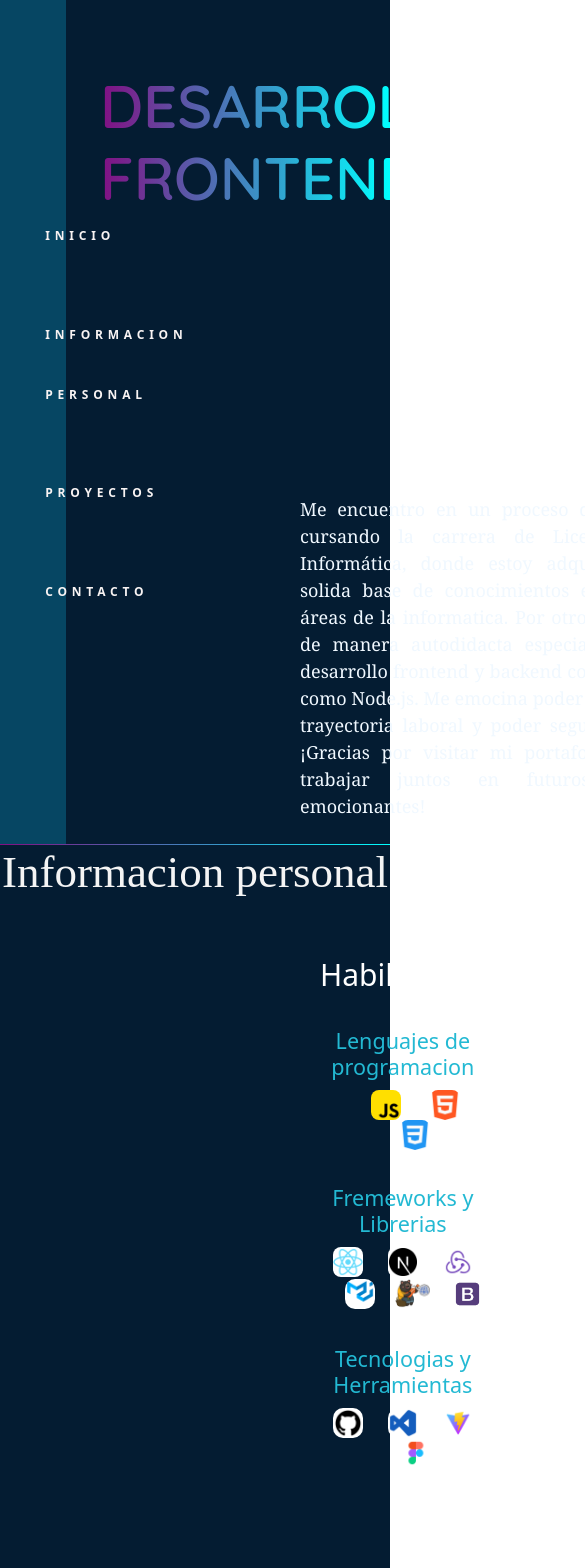
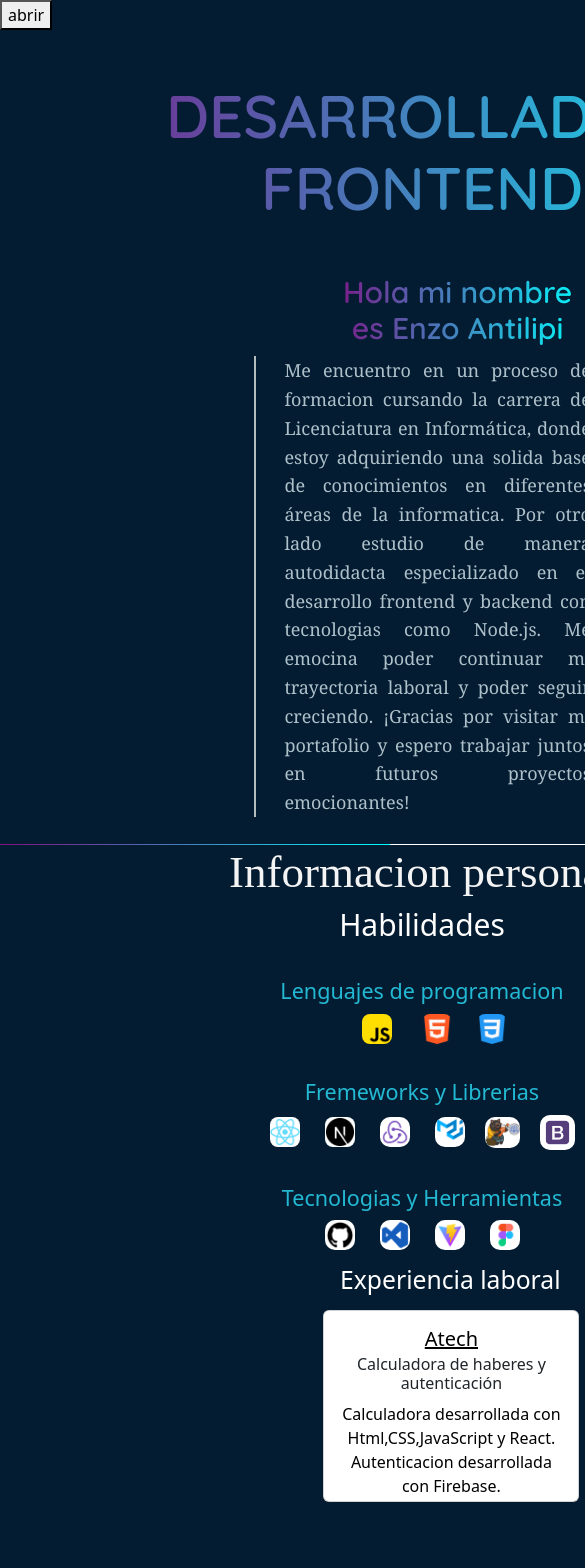
Before and after one commit to enzo1antilipi/portafolio, a React (Vite) app: page / in a window 390 px wide. Shown: the top 1568 px of the page, 585 px wide, since content can reach past the window. Built offline with nearby package versions, Linux system fonts and the light colour scheme.

Commit message:
commit-2

```diff
--- a/index.html
+++ b/index.html
@@ -3,7 +3,10 @@
   <head>
     <meta charset="UTF-8" />
     <!-- <link rel="icon" type="image/svg+xml" href="/vite.svg" /> -->
-    <meta name="viewport" content="width=device-width, initial-scale=1.0" />
+    <meta
+      name="viewport"
+      content="width=device-width, initial-scale=1.0 , user-scalable=yes"
+    />
     <title>Portafolio</title>
   </head>
   <body>
--- a/src/componets/Head.jsx
+++ b/src/componets/Head.jsx
@@ -1,7 +1,6 @@
 import "./styleHead.css";
 import "bootstrap/dist/css/bootstrap.min.css";
 import rick from "../assets/rick.png";
-import imag1 from "../assets/imag1.png";
 import aerolab from "../assets/aerolab.png";
 import js from "../assets/js.png";
 import html from "../assets/html.png";
@@ -20,13 +19,22 @@ import { Footer } from "./Footer";
 import { GrMail } from "react-icons/gr";
 import { ImWhatsapp } from "react-icons/im";
 import { BsLinkedin } from "react-icons/bs";
+import { useState } from "react";
 export const Head = () => {
+  const [navClass, setNavClass] = useState("sidebar");
+  const handleToggleNavClass = () => {
+    setNavClass(navClass === "sidebar" ? "sidebar visible" : "sidebar");
+  };
+
   return (
     <>
       <div className="contenedor">
-        <aside className="sidebar">
+        <aside className={navClass}>
           <nav className="nav">
-            <ul>
+            <ul className="lista">
+              <button className="cerrarmenu" onClick={handleToggleNavClass}>
+                cerrar
+              </button>
               <li className="active">
                 <a href="#inicio" className="menu">
                   Inicio
@@ -52,20 +60,24 @@ export const Head = () => {
         </aside>
       </div>
       <section id="inicio" className="inicio">
+        <button className="abrirmenu" onClick={handleToggleNavClass}>
+          abrir{" "}
+        </button>
         <h1 className="desarrollador1">DESARROLLADOR FRONTEND</h1>
         <div className="presentacion">
-          <h3 className="nombre">Hola mi nombre es</h3>
-          <h3 className="nombre"> Enzo Antilipi</h3>
-          <p className="parrafo">
-            Me encuentro en un proceso de formacion cursando la carrera de
-            Licenciatura en Informática, donde estoy adquiriendo una solida base
-            de conocimientos en diferentes áreas de la informatica. Por otro
-            lado estudio de manera autodidacta especializado en el desarrollo
-            frontend y backend con tecnologias como Node.js. Me emocina poder
-            continuar mi trayectoria laboral y poder seguir creciendo. ¡Gracias
-            por visitar mi portafolio y espero trabajar juntos en futuros
-            proyectos emocionantes!
-          </p>
+          <span className="contenedorparrafo">
+            <h3 className="nombre">Hola mi nombre es Enzo Antilipi</h3>
+            <p className="parrafo">
+              Me encuentro en un proceso de formacion cursando la carrera de
+              Licenciatura en Informática, donde estoy adquiriendo una solida
+              base de conocimientos en diferentes áreas de la informatica. Por
+              otro lado estudio de manera autodidacta especializado en el
+              desarrollo frontend y backend con tecnologias como Node.js. Me
+              emocina poder continuar mi trayectoria laboral y poder seguir
+              creciendo. ¡Gracias por visitar mi portafolio y espero trabajar
+              juntos en futuros proyectos emocionantes!
+            </p>
+          </span>
         </div>
       </section>
       <div className="divider"></div>
@@ -264,7 +276,7 @@ export const Head = () => {
               </div>
             </div>
           </div>
-          {/* hasta el contendor de ambos  */}
+          {/* hasta aca el contendor de ambos  */}
         </div>
       </section>
       <div className="divider"></div>
@@ -358,18 +370,24 @@ export const Head = () => {
           <div className="contenedorcontacto">
             <ul className="listacontacto">
               <li style={{ color: "white" }}>
-                <GrMail /> Email :<a href="">enzoantilipi1@gmail.com</a>
+                <GrMail /> Email{" "}
+                <a href="mailto:enzoantilipi1@gmail.com">
+                  enzoantilipi1@gmail.com
+                </a>
               </li>
 
               <li style={{ color: "white" }}>
-                <ImWhatsapp />
-                WhatsApp
-                <a href="">+54 2945638804</a>
+                <ImWhatsapp /> WhatsApp{" "}
+                <a href="https://wa.link/85q000" target="_blank">
+                  +54 2945638804
+                </a>
               </li>
               <li style={{ color: "white" }}>
-                <BsLinkedin />
-                Linkedin
-                <a href="">
+                <BsLinkedin /> Linkedin{" "}
+                <a
+                  href=" https://www.linkedin.com/in/enzo-antilipi-978097218/"
+                  target="_blank"
+                >
                   https://www.linkedin.com/in/enzo-antilipi-978097218/
                 </a>
               </li>
--- a/src/componets/styleFooter.css
+++ b/src/componets/styleFooter.css
@@ -27,3 +27,8 @@
   margin-right: 60px;
   font-family: "Franklin Gothic Medium", "Arial Narrow", Arial, sans-serif;
 }
+@media (max-width: 600px) {
+  .contenedorfoo {
+    width: 100vh;
+  }
+}
--- a/src/componets/styleHead.css
+++ b/src/componets/styleHead.css
@@ -4,15 +4,16 @@
 
 .sidebar {
   position: fixed;
-  width: 17%;
+  width: 16%;
   height: 100vh;
   background: #064663;
   font-size: 0.65em;
+  min-width: 170px;
 }
 
 .nav {
-  position: absolute;
-  margin: 0 20%;
+  position: relative;
+  margin: 0 10%;
   text-align: left;
   top: 50%;
   transform: translateY(-50%);
@@ -21,6 +22,8 @@
 .nav ul {
   list-style: none;
   font-size: 12px;
+  position: relative;
+  margin-left: -15px;
 }
 .nav ul :hover {
   transition: 0.4s ease;
@@ -28,17 +31,19 @@
   transform: scale(1.1);
 }
 .active {
+  display: flex;
   position: relative;
   margin: 3.2em 0;
 }
 
 .menu {
+  position: relative;
+  display: flex;
   line-height: 5em;
   text-transform: uppercase;
   text-decoration: none;
   letter-spacing: 0.4em;
   color: rgb(248, 243, 243);
-  display: block;
   transition: all ease-out 300ms;
 }
 body {
@@ -52,6 +57,7 @@ body {
   height: 100vh;
   width: 100%;
   background: #041c32;
+  overflow: auto;
 }
 /* vh significa que ocupa el 100% de la altura de la ventana */
 h2 {
@@ -68,8 +74,9 @@ p {
   font-family: "Times New Roman", Times, serif;
 }
 .presentacion {
-  margin-right: 500px;
-  margin-top: 50px;
+  width: 60%;
+  margin-left: 10%;
+  margin-top: 5%;
 }
 .nombre {
   font-size: 30px;
@@ -81,19 +88,50 @@ p {
 }
 .desarrollador1 {
   font-size: 60px;
-  padding-top: 70px;
-  margin-left: 100px;
+  padding-top: 50px;
+  margin-left: 00px;
   font-family: "Quicksand", sans-serif;
   background: linear-gradient(to right, #820f82, #00ffff);
   -webkit-background-clip: text;
   -webkit-text-fill-color: transparent;
+  display: inline-block;
 }
 .parrafo {
-  margin-left: 300px;
-  width: 400px;
+  margin-top: 10px;
+  width: 100%;
   text-align: justify;
   font-family: Cambria, Cochin, Georgia, Times, "Times New Roman", serif;
   font-size: 18px;
+  position: relative;
+  color: #aec1ca;
+}
+.parrafo::before {
+  content: " ";
+  position: absolute;
+  left: -30px;
+  top: 0;
+  bottom: 0;
+  width: 2px;
+  height: 100%;
+  background-color: rgb(180, 188, 189);
+}
+.parrafo:hover {
+  color: #ffffff;
+}
+.abrir-menu {
+  display: none;
+  margin-right: 1%;
+  margin-top: 25px;
+}
+/* ::before es  un pseudoelemento que los que haces es permitirnos agregar estilos a una parte concreta del documento
+como por ejemplo escrbrir sobre una imagen o agregarle cosas a un parrafo (concepto nuevo de css) */
+.contenedorparrafo {
+  margin-left: 200px;
+  display: block;
+  flex-direction: column;
+  position: relative;
+  line-height: 1.6;
+  height: 300px;
 }
 
 /* ACA LA INFORMACION PERSONAL */
@@ -107,7 +145,7 @@ p {
 .explaboral {
   color: white;
   margin-top: 55px;
-  margin-left: 250px;
+  margin-left: 40%;
 }
 .especificacion {
   color: #23b9d3;
@@ -115,7 +153,7 @@ p {
   margin-bottom: 10px;
 }
 .tarjetaExpe {
-  margin-left: 250px;
+  margin-left: 40%;
   margin-top: 50px;
 }
 .habilidades {
@@ -129,17 +167,14 @@ p {
   width: 100%;
   background: #041c32;
 }
-
 li {
   list-style: none;
 }
-
 .tarjeta {
   color: black;
   margin: 70px;
   height: 200px;
 }
-
 .contendorTarjetas {
   display: flex;
   justify-content: center;
@@ -157,7 +192,6 @@ li {
   width: 100%;
   background: #041c32;
 }
-
 .divider {
   height: 1px;
   background: linear-gradient(to right, #820f82, #00ffff);
@@ -173,14 +207,89 @@ li {
   margin-left: 300px;
   margin-top: 100px;
 }
-.contenedorskill {
-  margin-left: 20px;
-  margin-top: 50px;
-}
 .conexpiencia {
   align-content: center;
+  margin-left: 10%;
 }
 .contenedorinf {
   display: flex;
   margin-left: 300px;
 }
+.abrirmenu,
+.cerrarmenu {
+  display: none;
+}
+@media (max-width: 1200px) {
+  .abrirmenu,
+  .cerrarmenu {
+    display: block;
+  }
+  /* .contenedorinf {
+    flex-direction: column;
+    margin: 0%;
+  } */
+  .contenedorinf {
+    margin-left: 150px;
+    align-items: center;
+  }
+
+  .sidebar {
+    opacity: 0;
+    visibility: hidden;
+  }
+  .sidebar.visible {
+    opacity: 1;
+    visibility: visible;
+  }
+  .inicio {
+    width: 100v;
+  }
+}
+@media (max-width: 600px) {
+  .inicio {
+    height: 100vh;
+    width: 100vh;
+  }
+  /*  */
+  .informacion {
+    width: 100vh;
+    height: 100vh;
+  }
+  .contenedorinf {
+    flex-direction: column;
+    margin: 0%;
+  }
+  .explaboral {
+    margin: 15px;
+    margin-left: -5%;
+  }
+  .tarjetaExpe {
+    margin-left: -5%;
+    margin-top: 0px;
+  }
+  /*  */
+  .proyectos {
+    width: 100vh;
+  }
+  .contendorTarjetas {
+    justify-content: center;
+    align-items: center;
+  }
+  .tarjeta {
+    margin-left: 0px;
+    margin-top: 60px;
+  }
+  /*  */
+  .contacto {
+    width: 100vh;
+  }
+  .contenedorcontacto {
+    margin-left: 20%;
+  }
+}
+@media (max-width: 400px) {
+  .tarjeta {
+    margin: 10px;
+    margin-top: 60px;
+  }
+}
```
